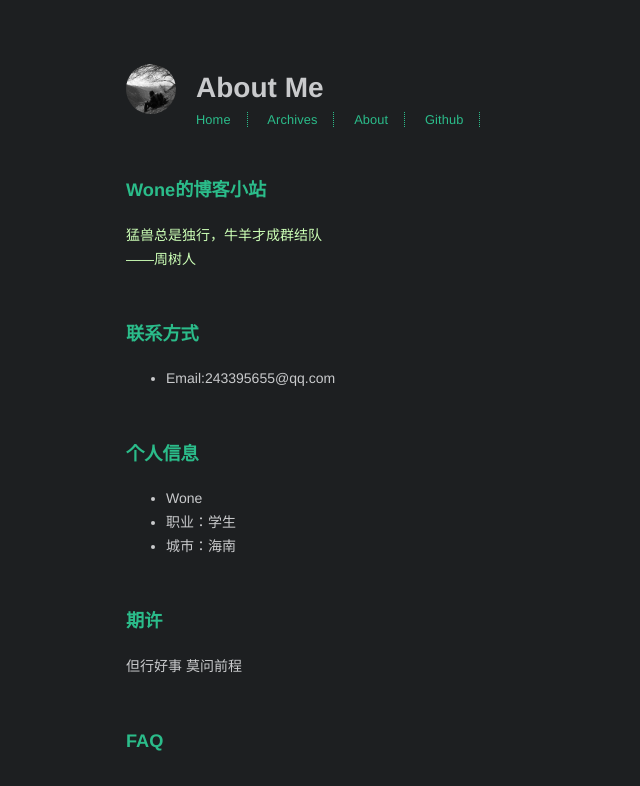
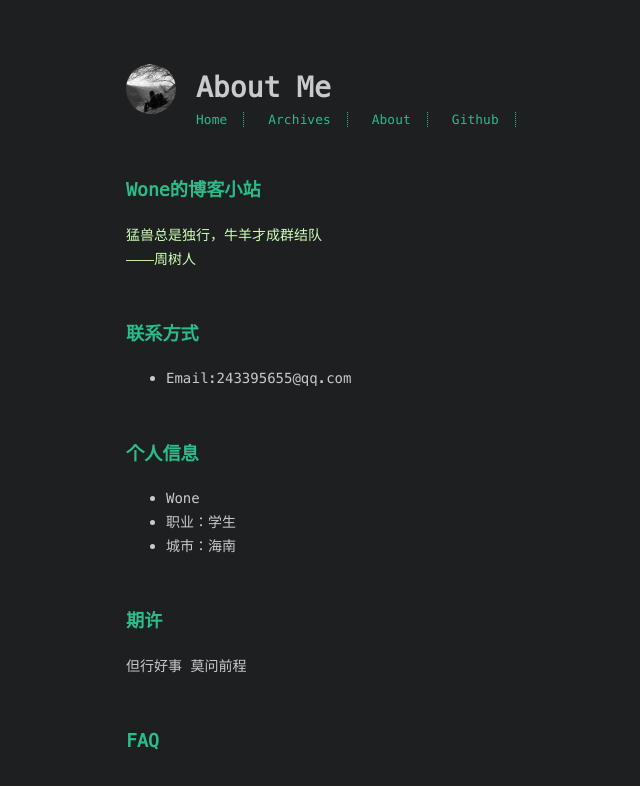
Before and after one commit to weidehai/woneblog, a plain HTML site: page templates/about.html in a window 1280 px wide. Shown: the top 786 px of the page, without its empty margins (234-874 px from the left). Drawn offline with Linux system fonts and the light colour scheme.

Commit message:
add meslo_lg font for number and 26-word

```diff
--- a/static/css/base.css
+++ b/static/css/base.css
@@ -1,8 +1,13 @@
 html {
 	height: 100%;
 }
+@font-face{
+	font-family: "Meslo LG";
+	font-style: normal;
+	src:url('../font/MesloLGS-Regular.woff') format('woff');
+}
 body {
-	font-family: Helvetica, Arial, sans-serif, 微软雅黑;
+	font-family: Meslo LG,Helvetica, Arial, sans-serif, 微软雅黑;
 	background-color: #1d1f21;
 	color: #c9cacc;
 	text-rendering: geometricPrecision;
```
Also changed, not shown: static/font/MesloLGS-Regular.woff (added).
